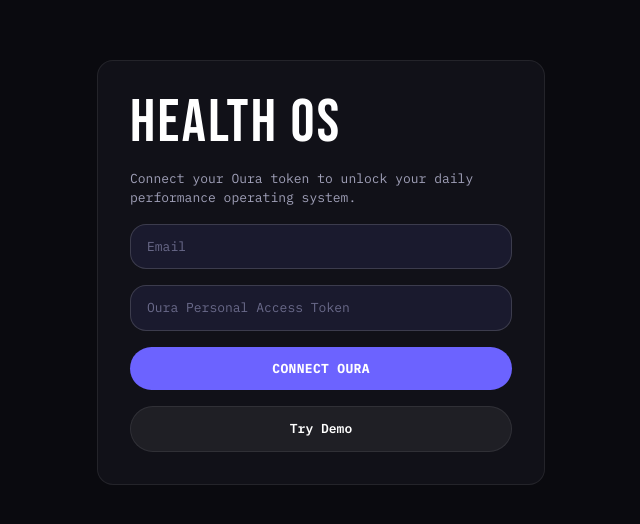
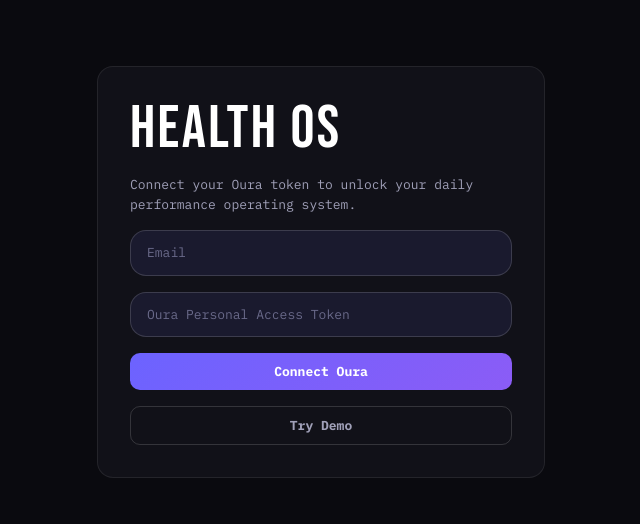
Before and after one commit to arichmoraga123/health-os, a Next.js app: page / in a window 1280 px wide. Shown: the part 128-652 px from the top of the page, without its empty margins (319-959 px from the left). Built offline with nearby package versions, Linux system fonts and the light colour scheme.

Commit message:
fix model name, input styles, button consistency
Co-authored-by: Cursor <cursoragent@cursor.com>

```diff
--- a/app/ai-coach/page.tsx
+++ b/app/ai-coach/page.tsx
@@ -32,7 +32,7 @@ export default function AICoachPage() {
       </section>
       <section className="mt-3 flex gap-2">
         <input value={input} onChange={(e) => setInput(e.target.value)} className="flex-1 panel p-2 bg-[var(--surface2)]" />
-        <button onClick={send} className="panel px-3 py-2 bg-[var(--ready)] text-black">
+        <button onClick={send} className="btn btn-primary">
           Send
         </button>
       </section>
--- a/app/community/[id]/page.tsx
+++ b/app/community/[id]/page.tsx
@@ -12,9 +12,7 @@ export default async function CommunityDetailPage({ params }: { params: Promise<
           <button
             key={tab}
             type="button"
-            className={`rounded-full px-4 py-2 text-[11px] font-bold uppercase tracking-wider ${
-              i === 0 ? "bg-white text-black" : "border border-[var(--border)] bg-white/[0.04] text-[var(--text-secondary)]"
-            }`}
+            className={`btn ${i === 0 ? "btn-primary" : "btn-outline"} !px-4 !py-2 !text-[11px] uppercase tracking-wider`}
           >
             {tab}
           </button>
--- a/app/community/page.tsx
+++ b/app/community/page.tsx
@@ -85,7 +85,7 @@ export default async function CommunityPage() {
               <button
                 key={label}
                 type="button"
-                className="rounded-full border border-[var(--border)] bg-[var(--sleep)]/20 px-4 py-2 text-[12px] font-semibold text-white hover:bg-[var(--sleep)]/30"
+                className="btn btn-outline !px-4 !py-2 !text-[12px]"
               >
                 {label}
               </button>
--- a/app/globals.css
+++ b/app/globals.css
@@ -111,6 +111,54 @@ select:focus {
   color: #6a6a8a;
 }
 
+/* Button system */
+button,
+input[type="button"],
+input[type="submit"],
+input[type="reset"] {
+  appearance: none;
+  -webkit-appearance: none;
+  border: none;
+  background: none;
+  font: inherit;
+  color: inherit;
+  cursor: pointer;
+}
+
+.btn {
+  border-radius: 10px;
+  padding: 12px 24px;
+  font-size: 13px;
+  font-weight: 700;
+  line-height: 1;
+  transition: all 0.2s ease;
+}
+
+.btn:disabled {
+  opacity: 0.5;
+  cursor: not-allowed;
+}
+
+.btn-primary {
+  background: linear-gradient(135deg, #6c63ff, #8b5cf6);
+  color: #ffffff;
+}
+
+.btn-primary:hover:not(:disabled) {
+  filter: brightness(1.06);
+}
+
+.btn-outline {
+  background: transparent;
+  border: 1px solid rgba(255, 255, 255, 0.15);
+  color: #a0a0b8;
+}
+
+.btn-outline:hover:not(:disabled) {
+  color: #ffffff;
+  background: rgba(255, 255, 255, 0.05);
+}
+
 .heading-font {
   font-family: var(--font-bebas-neue), sans-serif;
   letter-spacing: 0.04em;
--- a/app/journal/page.tsx
+++ b/app/journal/page.tsx
@@ -15,7 +15,7 @@ export default async function JournalPage() {
         <div>{prompt}</div>
         <form className="mt-3 space-y-2" action="/api/ai/journal" method="post">
           <textarea name="entry" className="w-full h-40 panel p-2 bg-[var(--surface2)]" />
-          <button className="panel px-3 py-2 bg-[var(--ready)] text-black">Save & Reflect</button>
+          <button className="btn btn-primary">Save & Reflect</button>
         </form>
       </section>
       <section className="panel p-4 mt-4">Entries this month: {history.length}</section>
--- a/app/page.tsx
+++ b/app/page.tsx
@@ -57,16 +57,13 @@ export default function Home() {
           value={token}
           onChange={(e) => setToken(e.target.value)}
         />
-        <button
-          disabled={loading}
-          className="w-full rounded-full bg-[var(--sleep)] py-3 text-[13px] font-bold uppercase tracking-wide text-white disabled:opacity-50"
-        >
+        <button disabled={loading} className="btn btn-primary w-full disabled:opacity-50">
           {loading ? "Connecting..." : "Connect Oura"}
         </button>
         <button
           type="button"
           onClick={() => login(true)}
-          className="w-full rounded-full border border-[var(--border)] bg-white/[0.06] py-3 text-[13px] font-semibold text-white"
+          className="btn btn-outline w-full"
         >
           Try Demo
         </button>
--- a/components/app-shell.tsx
+++ b/components/app-shell.tsx
@@ -86,13 +86,13 @@ export function AppShell({
                 <button
                   type="button"
                   onClick={() => signOut({ callbackUrl: "/" })}
-                  className="rounded-lg border border-[var(--border)] bg-white/[0.04] px-2 py-1 text-[11px] text-[var(--text-secondary)] hover:text-white"
+                  className="btn btn-outline !px-3 !py-2 !text-[11px]"
                 >
                   Sign out
                 </button>
                 <button
                   type="button"
-                  className="rounded-lg border border-[var(--border)] bg-white/[0.04] px-2 py-1 text-[11px] text-[var(--text-secondary)] hover:text-white"
+                  className="btn btn-outline !px-3 !py-2 !text-[11px]"
                 >
                   Export
                 </button>
--- a/components/community-actions.tsx
+++ b/components/community-actions.tsx
@@ -51,7 +51,7 @@ export function CommunityActions() {
         />
         <button
           type="submit"
-          className="rounded-full bg-[var(--ready)] px-6 py-3 text-[12px] font-bold uppercase tracking-wide text-black"
+          className="btn btn-primary"
         >
           Create
         </button>
@@ -66,7 +66,7 @@ export function CommunityActions() {
         />
         <button
           type="submit"
-          className="rounded-full border border-[var(--border)] bg-white/[0.06] px-6 py-3 text-[12px] font-bold uppercase tracking-wide text-white"
+          className="btn btn-outline"
         >
           Join
         </button>
--- a/components/daily-brief-card.tsx
+++ b/components/daily-brief-card.tsx
@@ -55,7 +55,7 @@ export function DailyBriefCard({
           type="button"
           onClick={regenerate}
           disabled={loading}
-          className="shrink-0 rounded-xl border border-[var(--border)] bg-white/[0.06] px-4 py-2 text-[12px] font-medium text-white hover:bg-white/[0.1] disabled:opacity-50"
+          className="btn btn-outline shrink-0 disabled:opacity-50"
         >
           {loading ? "Generating…" : "Regenerate"}
         </button>
--- a/components/error-boundary.tsx
+++ b/components/error-boundary.tsx
@@ -26,7 +26,7 @@ export class ErrorBoundary extends Component<Props, State> {
             <p className="mt-2 text-[13px] text-[var(--text-secondary)]">{this.state.error.message}</p>
             <button
               type="button"
-              className="mt-4 rounded-xl border border-[var(--border)] px-4 py-2 text-[12px] text-white"
+              className="btn btn-outline mt-4"
               onClick={() => this.setState({ error: null })}
             >
               Try again
--- a/components/trip-planner.tsx
+++ b/components/trip-planner.tsx
@@ -161,7 +161,7 @@ export function TripPlanner() {
           type="button"
           onClick={generate}
           disabled={loading}
-          className="mt-6 rounded-full bg-[var(--sleep)] px-8 py-3 text-[13px] font-bold uppercase tracking-wide text-white hover:opacity-90 disabled:opacity-50"
+          className="btn btn-primary mt-6 disabled:opacity-50"
         >
           {loading ? "Generating…" : "Generate plan"}
         </button>
```
Also changed, not shown: components/dashboard-client.tsx (+2 -6 lines).
